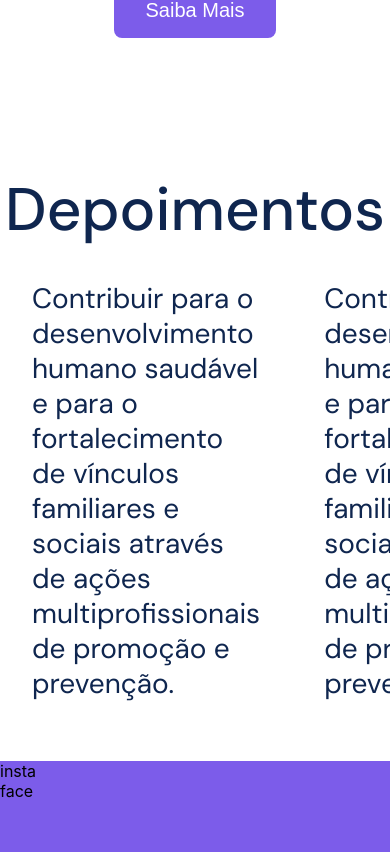
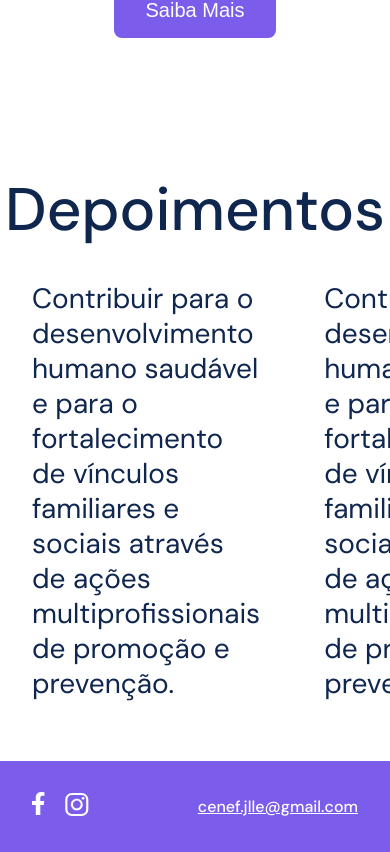
Before and after one commit to julianapedroso/cenef-web, a React (Create React App) app: page / in a window 390 px wide. Shown: the part 931-1783 px from the top of the page. Built offline with nearby package versions, Linux system fonts and the light colour scheme.

Commit message:
Estilização do footer + responsividade

```diff
--- a/src/components/Footer/index.js
+++ b/src/components/Footer/index.js
@@ -1,12 +1,24 @@
-import { FooterPage } from "./styles";
+import { FooterPage, SocialMedia } from "./styles";
+import LogoFacebook from "../../assets/facebook.svg";
+import LogoInstagram from "../../assets/instagram.svg";
 
 const Footer = () => {
   return (
     <>
       <FooterPage>
         <div>
-            <p>insta</p>
-            <p>face</p>
+          <div>
+            <span>Mídias</span>
+            <SocialMedia>
+              <a target="_blank" rel="noopener noreferrer" href="https://pt-br.facebook.com/cenef.jlle/">
+                <img src={LogoFacebook} alt="Logo facebook" />
+              </a>
+              <a target="_blank" rel="noopener noreferrer" href="https://www.instagram.com/cenefjoinville/">
+                <img src={LogoInstagram} alt="Logo instagram" />
+              </a>
+            </SocialMedia>
+          </div>
+          <p>cenef.jlle@gmail.com</p>
         </div>
       </FooterPage>
     </>
--- a/src/components/Footer/styles.js
+++ b/src/components/Footer/styles.js
@@ -1,8 +1,53 @@
-import styled from 'styled-components'
+import styled from "styled-components";
 
 export const FooterPage = styled.footer`
-background-color: #7C5CEA;
-height: 91px;
-max-width: 1440px;
-margin: 0 auto;
-`
+  background-color: #7c5cea;
+  height: 91px;
+  display: flex;
+  justify-content: center;
+
+  > div {
+    max-width: 1440px;
+    width: 100%;
+    display: flex;
+    justify-content: space-between;
+    align-items: center;
+    padding: 0 32px;
+  }
+
+  span {
+    font-family: DM Sans;
+    font-weight: 500;
+    font-size: 24px;
+    color: #ffffff;
+
+    @media (max-width: 450px) {
+      display: none;
+    }
+  }
+
+  p {
+    font-family: DM Sans;
+    font-weight: 500;
+    font-size: 24px;
+    text-decoration-line: underline;
+    color: #ffffff;
+
+    @media (max-width: 450px) {
+      font-size: 16px;
+    }
+  }
+`;
+
+export const SocialMedia = styled.div`
+  display: flex;
+  justify-content: space-between;
+
+  @media (max-width: 450px) {
+    a {
+      :last-child {
+        margin-left: 20px;
+      }
+    }
+  }
+`;
```
Also changed, not shown: src/assets/facebook.svg (added), src/assets/instagram.svg (added).
